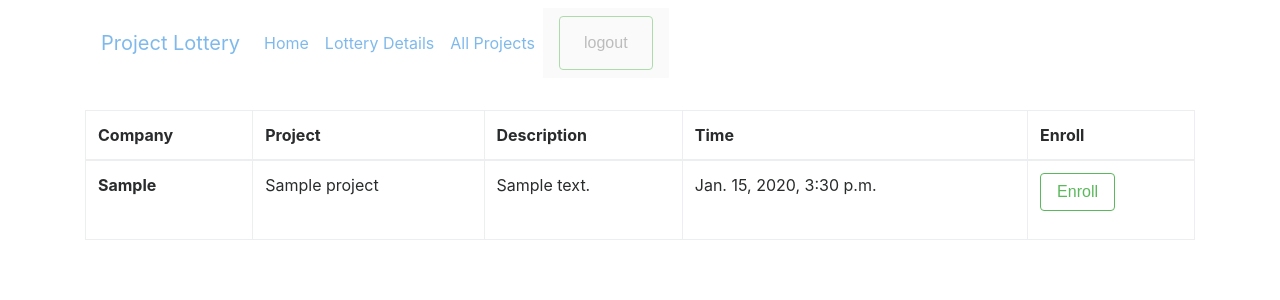
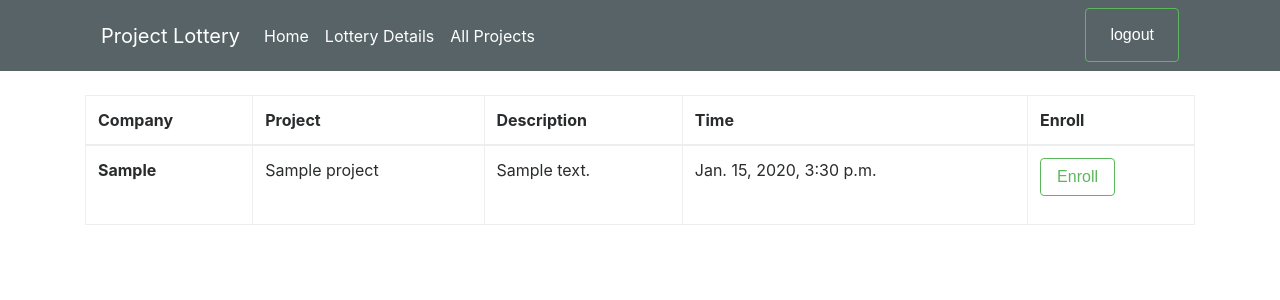
Before and after one commit to Charuka09/project_lotter, a Django app: template templates/index.html in a window 1280 px wide. Shown: the top 300 px of the page. Run offline with Django 3.2, Linux system fonts and the light colour scheme; the template is opened without the code that fills it: values that come from a table or form of the project are taken from there, others are empty; tables that the repository leaves empty hold one stand-in row (values such as "Sample post"); some libraries are stand-ins or nearby versions.

Commit message:
nav-changed

```diff
--- a/templates/index.html
+++ b/templates/index.html
@@ -11,13 +11,13 @@
      <script src="https://cdnjs.cloudflare.com/ajax/libs/popper.js/1.12.9/umd/popper.min.js"></script>
     <script src="https://maxcdn.bootstrapcdn.com/bootstrap/4.0.0/js/bootstrap.min.js"></script>
 
-    <script src="{% static 'js/index.js' %}"></script>
+
 
 {% endblock %}
 
 {% block extra_styles %}
     .header{
-                opacity: 0.5;
+        background-color: #576366;
             }
     .slide{
         float:right;
@@ -25,16 +25,26 @@
     .alert{
         margin-bottom: 0;
     }
+    .header a{
+        color:white;
+    }
+    .header a:hover{
+        color:red;
+    }
+    .ml-auto {
+        margin-bottom: -15px;
+    }
 {% endblock %}
 
 {% block content %}
-          <div class = "header container">
+        <div class="container-fluid header">
+          <div class = "container">
 
-            <nav class="navbar navbar-toggleable-sm bg-fade ">
+            <nav class="navbar navbar-toggleable-sm ">
 
                 <a class="navbar-brand" href="#">Project Lottery</a>
 
-                <ul class="navbar-nav">
+                <ul class="nav navbar-nav">
                     <li class="nav-item">
                         <a class="nav-link active" href="#">Home</a>
                     </li>
@@ -45,18 +55,15 @@
                         <a class="nav-link" href="{% url 'all_projects' %}">All Projects</a>
                     </li>
                 </ul>
-
-            <nav class="navbar navbar-light bg-faded">
-                <div>
-                    <ul class="navbar-nav mr-auto">
-                        <li class="active">
-                            <button class="btn btn-outline-success slide"><a class="nav-link" href="{% url 'logout' %}">logout</a></button>
-                        </li>
-                    </ul>
-                </div>
-
+                <ul class="nav navbar-nav ml-auto">
+                    <li class="active">
+                            <p><button class="btn btn-outline-success"><a class="nav-link" href="{% url 'logout' %}">logout</a></button></p>
+                            <!-- <div class = "alert alert-success" role = "alert"><p>hi</p></div> -->
+                    </li>
+                </ul>
             </nav>
         </div>
+    </div>
         <br />
         <div class="container">
             <div>
@@ -114,4 +121,5 @@
             integrity="sha384-vBWWzlZJ8ea9aCX4pEW3rVHjgjt7zpkNpZk+02D9phzyeVkE+jo0ieGizqPLForn"
             crossorigin="anonymous">
         </script>
+          <script src="{% static 'js/index.js' %}"></script>
 {% endblock %}
```
